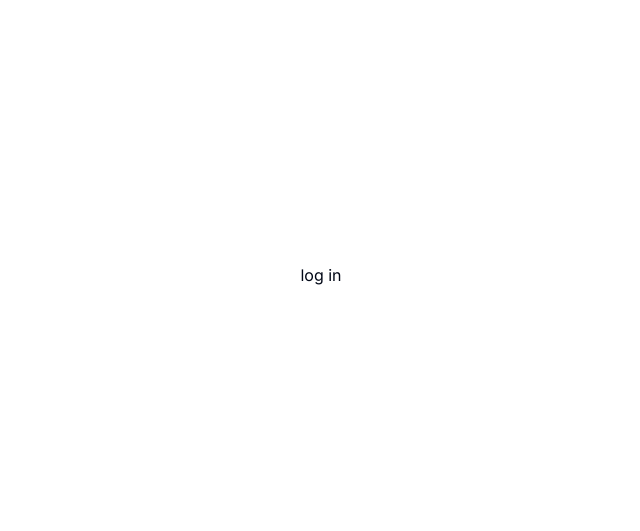
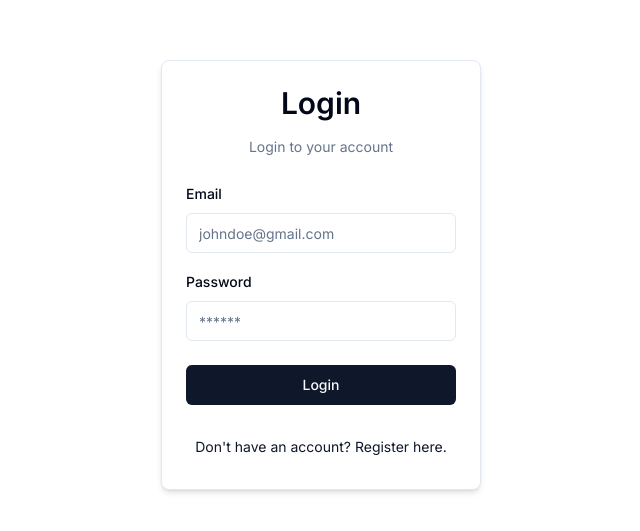
Before and after one commit to cykoravish/cykoravish-next, a Next.js app: page /auth/login in a window 1280 px wide. Shown: the part 125-656 px from the top of the page, without its empty margins (319-959 px from the left). Built offline with nearby package versions, Linux system fonts and the light colour scheme.

Commit message:
login form made

```diff
--- a/src/app/auth/login/page.tsx
+++ b/src/app/auth/login/page.tsx
@@ -1,5 +1,89 @@
 "use client";
 
-export default function LoginPage() {
-  return <div>log in </div>;
-}
+import CardWrapper from "@/components/auth/card-wrapper";
+import {
+  Form,
+  FormControl,
+  FormDescription,
+  FormField,
+  FormItem,
+  FormLabel,
+  FormMessage,
+} from "@/components/ui/form";
+import { LoginSchema } from "@/schema";
+import { zodResolver } from "@hookform/resolvers/zod";
+import { useForm } from "react-hook-form";
+import { Input } from "@/components/ui/input";
+import { Button } from "@/components/ui/button";
+import { z } from "zod";
+import { useFormStatus } from "react-dom";
+import { useState } from "react";
+
+const LoginForm = () => {
+    const [loading, setLoading] = useState(false);
+
+  const form = useForm({
+    resolver: zodResolver(LoginSchema),
+    defaultValues: {
+      email: "",
+      password: "",
+    },
+  });
+
+  const onSubmit = (data: z.infer<typeof LoginSchema>) => {
+    setLoading(true);
+    console.log(data);
+  };
+
+  const { pending } = useFormStatus();
+  return (
+    <CardWrapper
+      label="Login to your account"
+      title="Login"
+      backButtonHref="/auth/register"
+      backButtonLabel="Don't have an account? Register here."
+    >
+      <Form {...form}>
+        <form onSubmit={form.handleSubmit(onSubmit)} className="space-y-6">
+          <div className="space-y-4">
+            <FormField
+              control={form.control}
+              name="email"
+              render={({ field }) => (
+                <FormItem>
+                  <FormLabel>Email</FormLabel>
+                  <FormControl>
+                    <Input
+                      {...field}
+                      type="email"
+                      placeholder="johndoe@gmail.com"
+                    />
+                  </FormControl>
+                  <FormMessage />
+                </FormItem>
+              )}
+            />
+            <FormField
+              control={form.control}
+              name="password"
+              render={({ field }) => (
+                <FormItem>
+                  <FormLabel>Password</FormLabel>
+                  <FormControl>
+                    <Input {...field} type="password" placeholder="******" />
+                  </FormControl>
+                  <FormMessage />
+                </FormItem>
+              )}
+            />
+          </div>
+          <Button type="submit" className="w-full" disabled={pending}>
+            {loading ? "Loading..." : "Login"}
+          </Button>
+        </form>
+      </Form>
+    </CardWrapper>
+  );
+};
+
+export default LoginForm;
--- a/src/schema/index.ts
+++ b/src/schema/index.ts
@@ -14,3 +14,12 @@ export const RegisterSchema = z.object({
     .string()
     .min(6, { message: "Password must be atleast 6 charactors long" }),
 });
+
+export const LoginSchema = z.object({
+  email: z.string().email({
+    message: "Please enter a valid email address",
+  }),
+  password: z.string().min(6, {
+    message: "Password must be at least 6 characters long",
+  }),
+});
```
